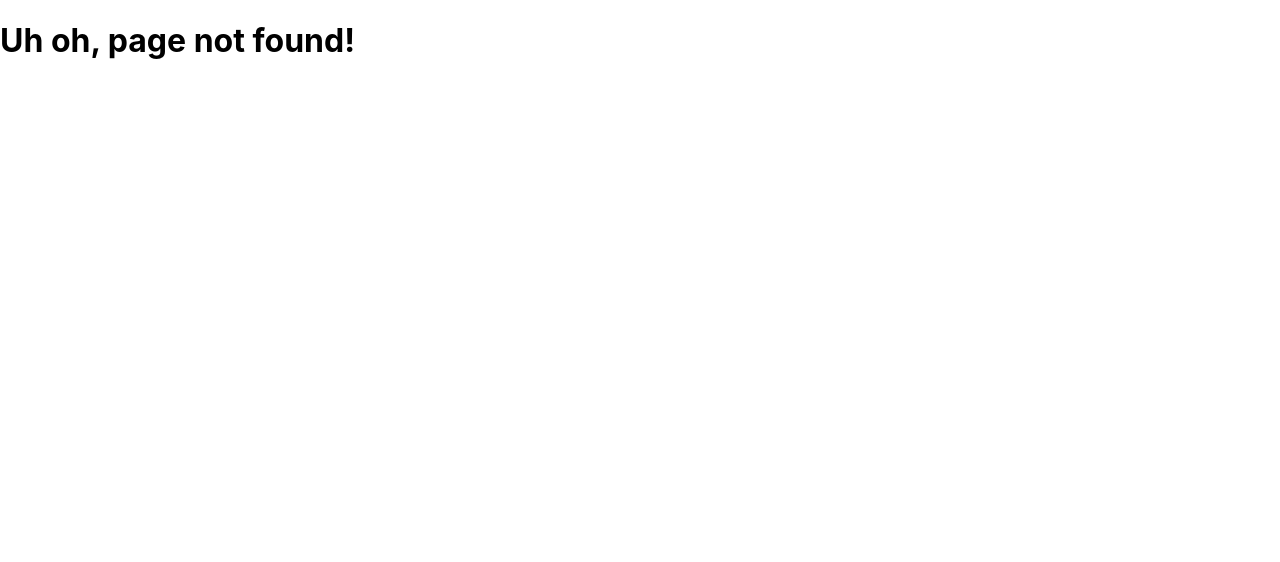
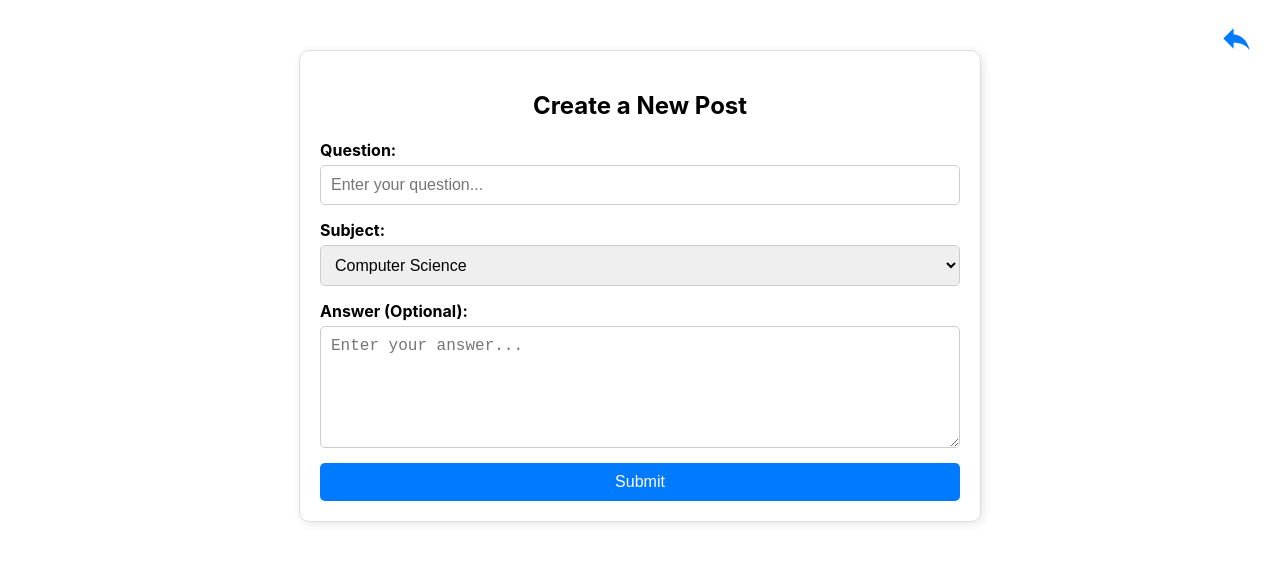
Before and after one commit to AddRain1/StemPro, a React (Create React App) app in the folder frontend/stempro/: page /createPost in a window 1280 px wide. Before the commit this address had no page. Shown: the top 562 px of the page. Built offline with nearby package versions, Linux system fonts and the light colour scheme.

Commit message:
create post page functional

```diff
--- a/frontend/stempro/package.json
+++ b/frontend/stempro/package.json
@@ -3,11 +3,11 @@
   "version": "0.1.0",
   "private": true,
   "dependencies": {
-    "axios": "^1.7.9",
     "@emotion/react": "^11.14.0",
     "@emotion/styled": "^11.14.0",
     "@mui/icons-material": "^6.4.3",
     "@mui/material": "^6.4.3",
+    "axios": "^1.7.9",
     "cra-template": "1.2.0",
     "react": "^19.0.0",
     "react-dom": "^19.0.0",
--- a/frontend/stempro/src/Routes.js
+++ b/frontend/stempro/src/Routes.js
@@ -8,6 +8,8 @@ import { Engineering } from "./components/Engineering.js";
 import { Mathematics } from "./components/Mathematics.js";
 import { Physics } from "./components/Physics.js";
 import ProblemDetail from "./components/ProblemDetail.js";
+import { CreatePost } from "./components/CreatePost.js";
+
 
 export const AppRoutes = () => {
     return (
@@ -23,6 +25,7 @@ export const AppRoutes = () => {
                 <Route path="/engineering" element={<Engineering />} />
                 <Route path="/mathematics" element={<Mathematics />} />
                 <Route path="/physics" element={<Physics />} />
+                <Route path="/createPost" element={<CreatePost />} />
             </Routes>
         </Router>
     )
--- /dev/null
+++ b/frontend/stempro/src/components/CreatePost.css
@@ -0,0 +1,70 @@
+.create-post-container {
+    width: 50%;
+    margin: 50px auto;
+    padding: 20px;
+    border: 1px solid #ddd;
+    border-radius: 10px;
+    box-shadow: 2px 2px 10px rgba(0, 0, 0, 0.1);
+    background-color: white;
+}
+
+h2 {
+    text-align: center;
+    margin-bottom: 20px;
+}
+
+.post-form {
+    display: flex;
+    flex-direction: column;
+}
+
+label {
+    font-weight: bold;
+    margin-bottom: 5px;
+}
+
+input, select, textarea {
+    margin-bottom: 15px;
+    padding: 10px;
+    border: 1px solid #ccc;
+    border-radius: 5px;
+    font-size: 16px;
+}
+
+textarea {
+    height: 100px;
+    resize: vertical;
+}
+
+.submit-button {
+    background-color: #007bff;
+    color: white;
+    padding: 10px;
+    border: none;
+    border-radius: 5px;
+    font-size: 16px;
+    cursor: pointer;
+    transition: background 0.3s ease;
+}
+
+.submit-button:hover {
+    background-color: #0056b3;
+}
+
+.back-button {
+    position: absolute;
+    top: 20px;
+    right: 20px;
+    background: none;
+    border: none;
+    cursor: pointer;
+    padding: none;
+    display: flex;
+    align-items: center;
+    color: #007bff;
+    transition: color 0.3s ease;
+}
+
+.back-button:hover {
+    color: #0056b3;
+}
--- /dev/null
+++ b/frontend/stempro/src/components/CreatePost.js
@@ -0,0 +1,80 @@
+import React, { useState } from "react";
+import "./CreatePost.css";
+import { useNavigate } from "react-router-dom";
+import ReplyIcon from '@mui/icons-material/Reply';
+import axios from "axios";
+
+export const CreatePost = () => {
+    const [question, setQuestion] = useState("");
+    const [subject, setSubject] = useState("Computer Science");
+    const [answer, setAnswer] = useState("");
+    const navigate = useNavigate();
+
+    const handleSubmit = async (e) => {
+        e.preventDefault();
+
+        // Create a new post object
+        const newPost = {
+        question,
+        subject,
+        answer: answer.trim() ? answer : "No answer provided",
+        user: "67a7e621cb68382b624977a8", // Hardcoded user ID for now
+        };
+        try {
+        // Send a POST request to the server
+            await axios.post("http://localhost:3000/posts", newPost);
+            alert("Post Created Successfully!");
+
+            // Reset Form
+            setQuestion("");
+            setSubject("");
+            setAnswer("");
+
+            navigate("/homepage");
+        } catch (error) {
+            alert("Failed to create post. Please try again.");
+        }
+    };
+
+return (
+    <div className="create-post-container">
+        <button className="back-button" onClick={() => navigate('/')}>
+                <ReplyIcon fontSize="large"/>
+        </button>
+      <h2>Create a New Post</h2>
+      <form onSubmit={handleSubmit} className="post-form">
+        {/* Question Input */}
+        <label>Question:</label>
+        <input
+          type="text"
+          value={question}
+          onChange={(e) => setQuestion(e.target.value)}
+          required
+          placeholder="Enter your question..."
+        />
+
+        {/* Category Dropdown */}
+        <label>Subject:</label>
+        <select value={subject} onChange={(e) => setSubject(e.target.value)}>
+          <option>Computer Science</option>
+          <option>Mathematics</option>
+          <option>Physics</option>
+          <option>Biology</option>
+          <option>Engineering</option>
+          <option>Chemistry</option>
+        </select>
+
+        {/* Optional Answer */}
+        <label>Answer (Optional):</label>
+        <textarea
+          value={answer}
+          onChange={(e) => setAnswer(e.target.value)}
+          placeholder="Enter your answer..."
+        ></textarea>
+
+        {/* Submit Button */}
+        <button type="submit" className="submit-button">Submit</button>
+      </form>
+    </div>
+);
+};
--- a/frontend/stempro/src/components/HomePage.css
+++ b/frontend/stempro/src/components/HomePage.css
@@ -38,4 +38,13 @@
 
 .homepage-button:hover {
     background-color: rgb(225, 215, 215); /* Darkens the button's background color */
-  }
+}
+
+#createPostButton {
+    position: absolute;
+    bottom: 20%; /* distance from the bottom of the page */
+    left: 50%; /* position it in the center horizontally */
+    transform: translateX(-50%); /* adjust for the element's width */
+    justify-content: center;
+    background-color: grey;
+}
--- a/frontend/stempro/src/components/HomePage.js
+++ b/frontend/stempro/src/components/HomePage.js
@@ -24,6 +24,9 @@ const HomePage = () => {
     const handleChemistry = () => {
         navigate('/chemistry');
     }
+    const handleCreatePost = () => {
+        navigate('/createPost')
+    }
 
     return (
         <div className="homepage-container">
@@ -37,6 +40,7 @@ const HomePage = () => {
                     <button className="homepage-button" onClick={handlePhysics}>Physics</button>
                     <button className="homepage-button" onClick={handleBiology}>Biology</button>
                 </div>
+                <button className="homepage-button" id="createPostButton" onClick={handleCreatePost}>Create Post</button>
             </div>
         </div>
     )
--- a/frontend/stempro/src/components/ProblemDetail.js
+++ b/frontend/stempro/src/components/ProblemDetail.js
@@ -48,7 +48,6 @@ const ProblemDetail = () => {
           <button className="back-button" onClick={() => navigate('/computerscience')}>
             <ReplyIcon fontSize="large"/>
           </button>
-          <h2>{problemName}</h2>  {/* Display the problem name */}
         <div className="button-container">
           <Link
             to={`/computerscience/problem/${id}/question`}
```
Also changed, not shown: 2 other files (tests, documents, lock files or other folders). Lines whose indentation alone changed are shown as unchanged.
